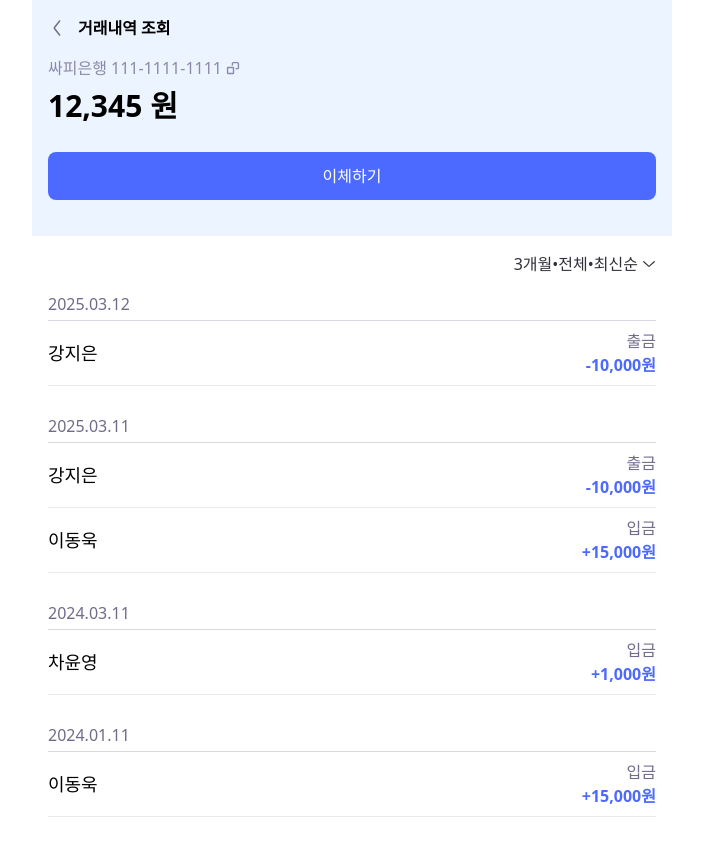
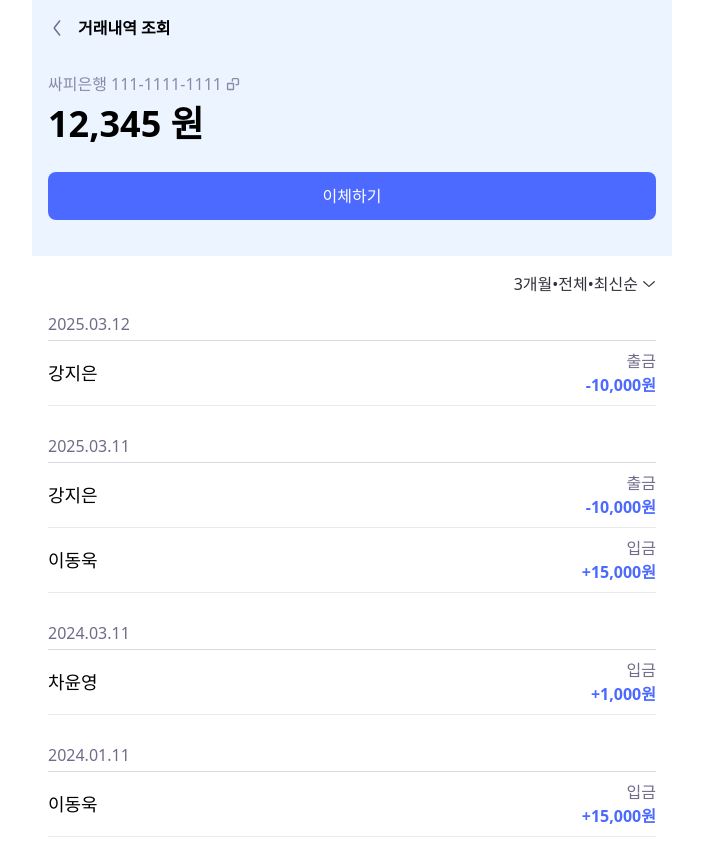
Before and after one commit to FormMate205/FormMate, a React (Vite) app in the folder Frontend/: page /transaction in a window 1280 px wide. Shown: the whole page, without its empty margins (288-991 px from the left). Built offline with nearby package versions, Linux system fonts and the light colour scheme; a web font is replaced by a local one.

Commit message:
publish: 거래내역 페이지 퍼블리싱 완료

```diff
--- a/Frontend/src/pages/transaction/Transaction.tsx
+++ b/Frontend/src/pages/transaction/Transaction.tsx
@@ -61,7 +61,7 @@ const Transaction = () => {
 
     return (
         <>
-            <section className='bg-primary-50 pb-9'>
+            <section className='bg-primary-50 flex flex-col gap-4 pb-9'>
                 <Header title='거래내역 조회' />
                 <div className='flex flex-col gap-7 px-4'>
                     <div className='flex flex-col gap-2'>
@@ -69,13 +69,17 @@ const Transaction = () => {
                             <span className='text-line-500 font-medium'>
                                 싸피은행 111-1111-1111
                             </span>
+                            {/* todo: 계좌번호 복사 로직 추가 */}
                             <Icons
                                 name='copy'
                                 size={14}
-                                className='fill-line-500'
+                                className='fill-line-500 cursor-pointer'
+                                onClick={() => {
+                                    console.log('copy account');
+                                }}
                             />
                         </div>
-                        <div className='text-3xl font-semibold'>12,345 원</div>
+                        <div className='text-4xl font-semibold'>12,345 원</div>
                     </div>
                     <Button variant='primary'>이체하기</Button>
                 </div>
```
